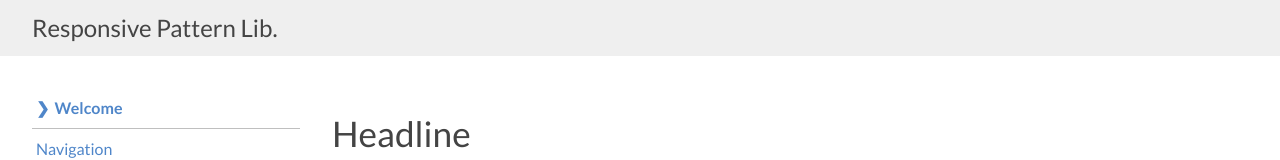
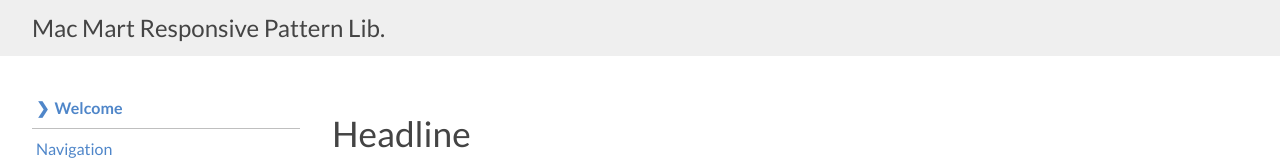
Before and after one commit to chelmyers/UXII_MacMart, a plain HTML site: page styleguide/index.html in a window 1280 px wide. Shown: the top 160 px of the page. Drawn offline with Linux system fonts and the light colour scheme.

Commit message:
updated header on homepage

```diff
--- a/styleguide/index.html
+++ b/styleguide/index.html
@@ -22,7 +22,7 @@
 <body class="site">
 	<header>
 		<div class="header-inner">
-			<h1>Responsive Pattern Lib.</h1>
+			<h1>Mac Mart Responsive Pattern Lib.</h1>
 		</div>
 	</header>
 
```
